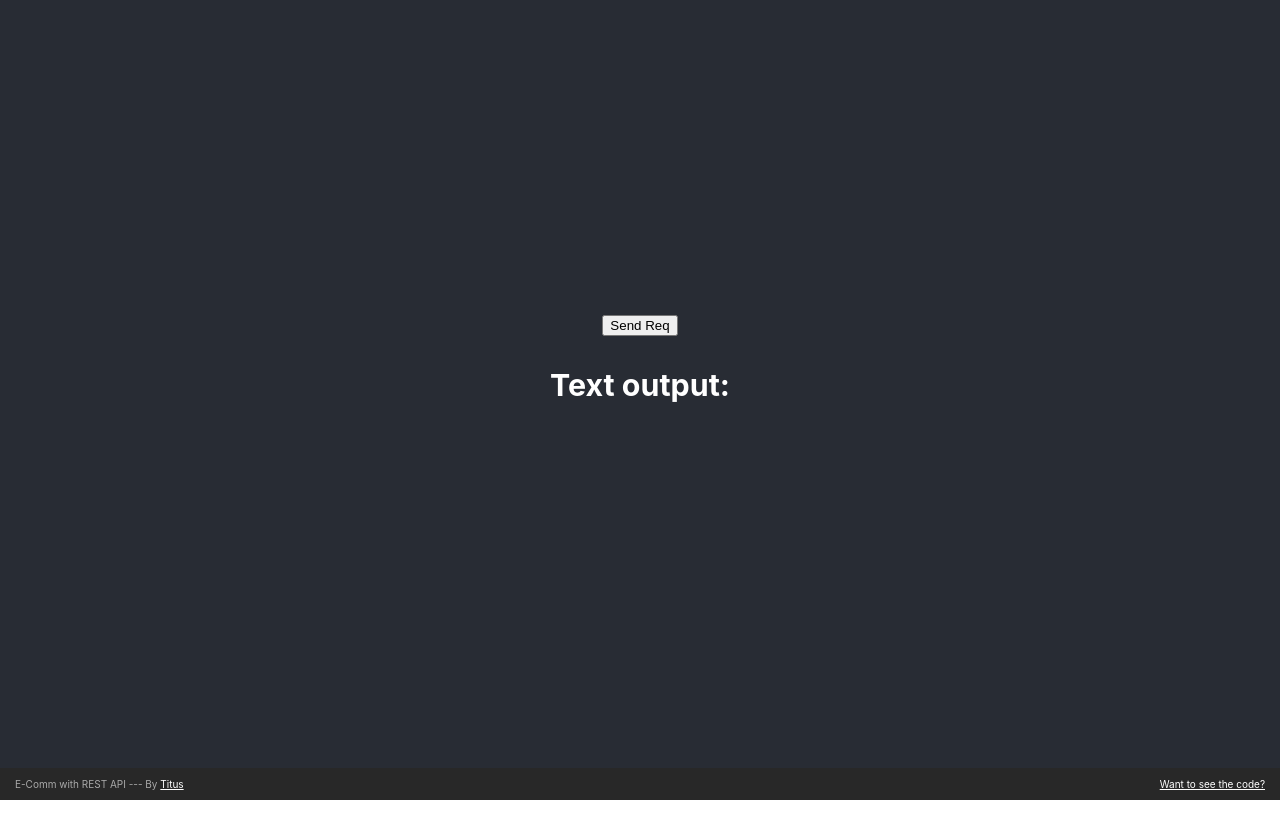
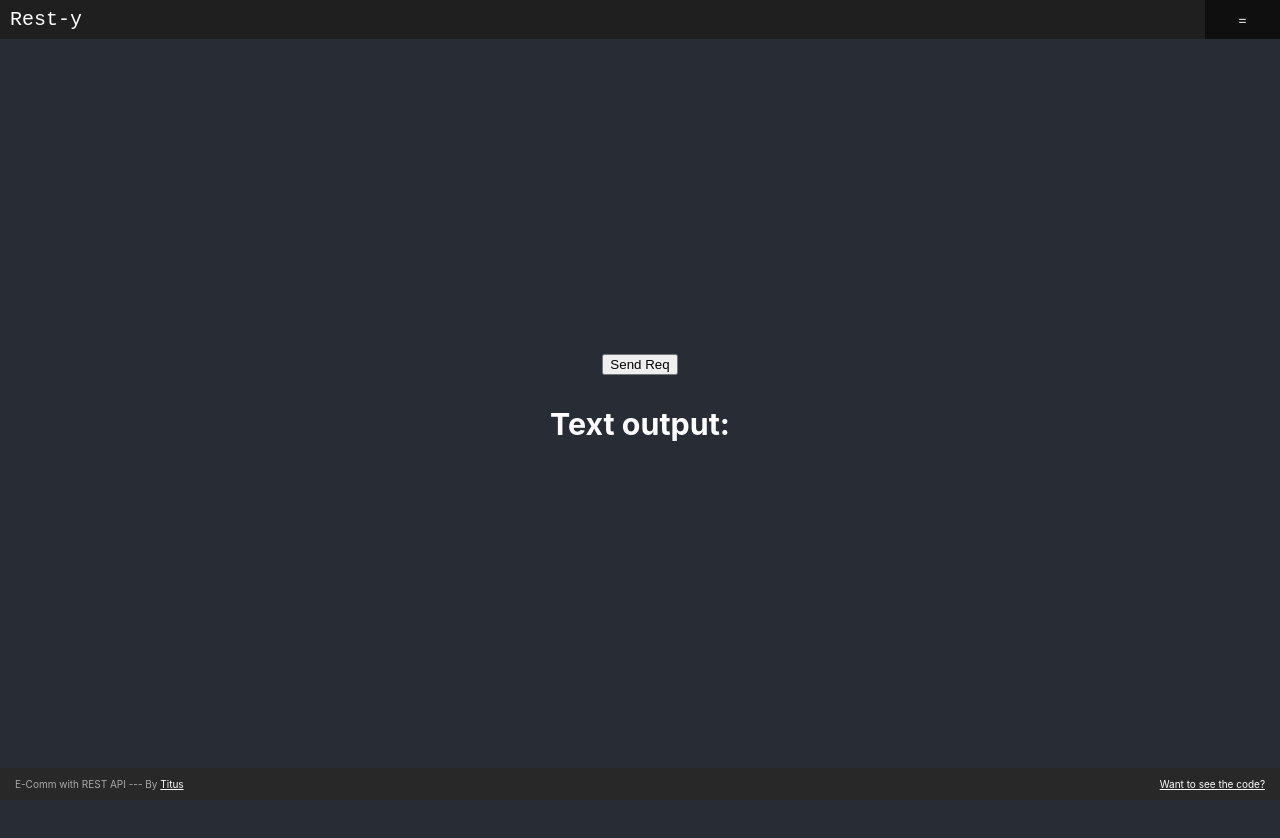
Before and after one commit to SmexyKatarina/e-comm-rest-api, a React (Create React App) app: page / in a window 1280 px wide. Before the commit the page ends 800 px from the top, so only its background shows below. Built offline with nearby package versions, Linux system fonts and the light colour scheme.

Commit message:
Added Header
- Header has been created with a temp logo and drop-down menu populated with test items
- Menu has been made into a customized drop-down for better styling options and easier manipulation of data

```diff
--- a/src/App.js
+++ b/src/App.js
@@ -1,5 +1,6 @@
 import './App.css';
 
+import Header from './components/Header.js';
 import Footer from './components/Footer.js';
 
 function App() {
@@ -19,6 +20,7 @@ function App() {
 
   return (
     <div className="App">
+      <Header />
       <header className="App-header">
         <button onClick={() => { sendReq("/api/category/0"); }}>Send Req</button>
         <h3>Text output:</h3>
--- a/src/components/Header.js
+++ b/src/components/Header.js
@@ -0,0 +1,19 @@
+import React from 'react';
+
+import Menu from './Menu.js';
+
+import '../css/header.css';
+
+const Header = () => {
+
+    return (
+        <>
+            <div className="header">
+                <div className="logo">Rest-y</div>
+                <Menu values={["hello", "world"]}/>
+            </div>
+        </>
+    );
+}
+
+export default Header;
--- /dev/null
+++ b/src/components/Menu.js
@@ -0,0 +1,67 @@
+import React, { useEffect } from 'react';
+
+import '../css/menu.css';
+
+const Menu = (props) => {
+
+    const { values } = props;
+
+    useEffect(() => {
+        let menu = document.querySelector('.menu-dark');
+        let selected = document.querySelector('.selected');
+        let items = document.querySelector('.select-items');
+        let options = items.querySelectorAll('.menu-item-dark');
+
+        const selectedFunction = () => {
+            const visible = items.style.display === 'inline' ? 'none' : 'inline';
+            const text = selected.textContent === '||' ? '=' : '||';
+            items.style.display = visible;
+            selected.textContent = text;
+        }
+
+        const optionFunction = (e) => {
+            selected.textContent = "=";
+            console.log(e.target.textContent);
+            items.style.display = 'none';
+        }
+
+        const windowFunction = (e) => {
+            if (!menu.contains(e.target)) {
+                selected.textContent = "=";
+                items.style.display = 'none';
+            }
+
+        }
+
+        selected.addEventListener('click', selectedFunction);
+
+        options.forEach((option) => {
+            option.addEventListener('click', optionFunction);
+        })
+
+        window.addEventListener('click', windowFunction);
+
+        return () => {
+            selected.removeEventListener('click', selectedFunction);
+            options.forEach((x) => x.removeEventListener('click', optionFunction));
+            window.removeEventListener('click', windowFunction);
+        }
+    }, []);
+
+    return (
+        <>
+            <div className="menu-dark">
+                <div className="selected">=</div>
+                <div className="select-items" style={{ display: "none" }}>
+                    {values.map((x, index) => {
+                        return (
+                                <div className="menu-item-dark" key={index}>{x}</div>
+                        );
+                    })}
+                </div>
+            </div>
+        </>
+    );
+}
+
+export default Menu;
--- /dev/null
+++ b/src/css/header.css
@@ -0,0 +1,15 @@
+.header {
+    background-color: rgba(20, 20, 20, 0.95);
+    display: flex;
+    justify-content: space-between;
+    align-items: center;
+    flex-direction: row;
+    max-height: 40px;
+}
+
+.logo {
+    margin-left: 10px;
+    font-size: 20px;
+    color: white;
+    font-family: 'Courier New', Courier, monospace
+}
--- /dev/null
+++ b/src/css/menu.css
@@ -0,0 +1,29 @@
+.menu-dark {
+    min-width: 75px;
+}
+
+.menu-dark * {
+    transition: 0.2s all;
+}
+
+.selected {
+    background-color: rgb(15, 15, 15);
+    color: lightgray;
+    padding: 10px;
+    font-size: 15px;
+}
+
+.selected:hover {
+    background-color: rgb(40, 40, 40);
+    color: darkgray;
+}
+
+.menu-item-dark {
+    background-color: rgb(30, 30, 30);
+    padding: 10px;
+    color: lightgray;
+}
+
+.menu-item-dark:hover {
+    background-color: rgb(60, 60, 60);
+}
```
